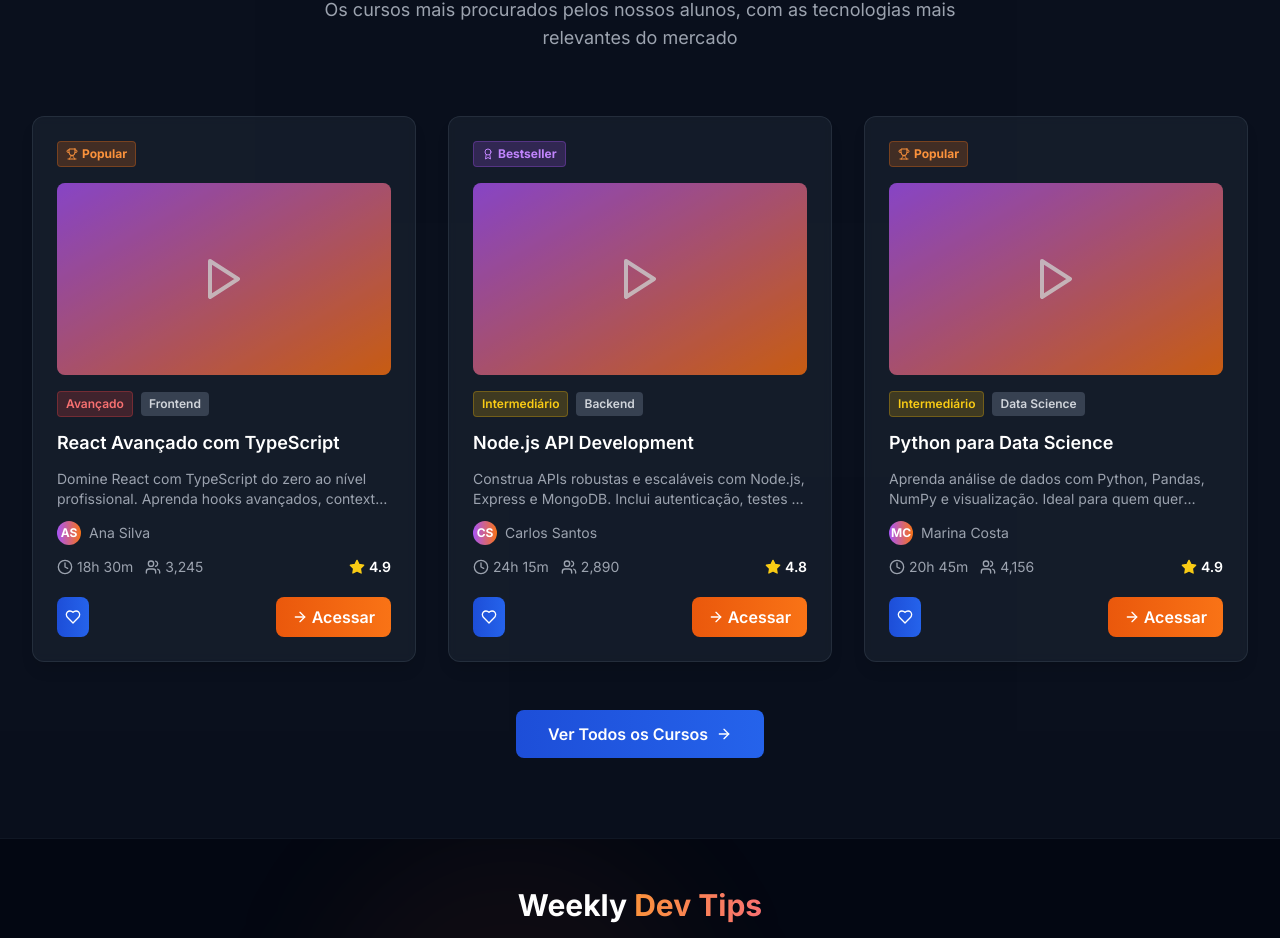
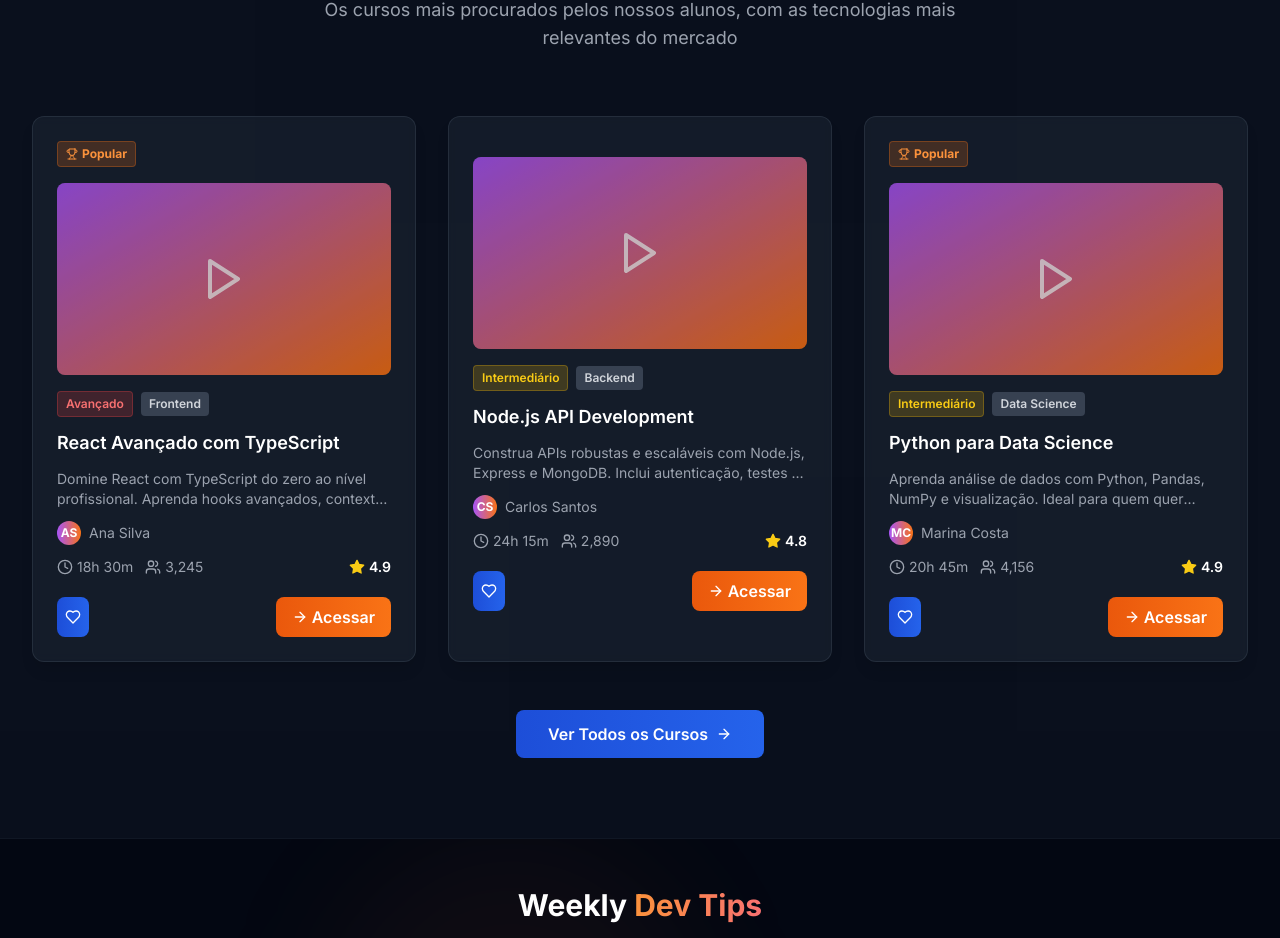
Before and after one commit to kenjiThiago/ProjetoBD2, a Next.js app in the folder frontend/: page / in a window 1280 px wide. Shown: the part 1810-2748 px from the top of the page. Built offline with nearby package versions, Linux system fonts and the light colour scheme.

Commit message:
[frontend] Removido o atributo e a tag de bestseller do card de cursos.

```diff
--- a/frontend/src/components/cards/CourseCard.tsx
+++ b/frontend/src/components/cards/CourseCard.tsx
@@ -121,12 +121,6 @@ export default function CourseCard({
             <span>Novo</span>
           </span>
         )}
-        {course.isBestseller && (
-          <span className="bg-purple-500/20 text-purple-400 text-xs font-bold px-2 py-1 rounded flex items-center space-x-1 border border-purple-500/30">
-            <Award className="w-3 h-3" />
-            <span>Bestseller</span>
-          </span>
-        )}
       </div>
 
       {/* Thumbnail - Simplificado */}
--- a/frontend/src/hooks/useCourseFilters.ts
+++ b/frontend/src/hooks/useCourseFilters.ts
@@ -68,8 +68,8 @@ export function useCourseFilters(initialSearchTerm: string = '') {
       default:
         // Mais Relevantes - prioriza populares, bestsellers e novos
         filtered.sort((a, b) => {
-          const aScore = (a.isPopular ? 3 : 0) + (a.isBestseller ? 2 : 0) + (a.isNew ? 1 : 0)
-          const bScore = (b.isPopular ? 3 : 0) + (b.isBestseller ? 2 : 0) + (b.isNew ? 1 : 0)
+          const aScore = (a.isPopular ? 3 : 0) + (a.isNew ? 1 : 0)
+          const bScore = (b.isPopular ? 3 : 0) + (b.isNew ? 1 : 0)
           return bScore - aScore
         })
     }
```
